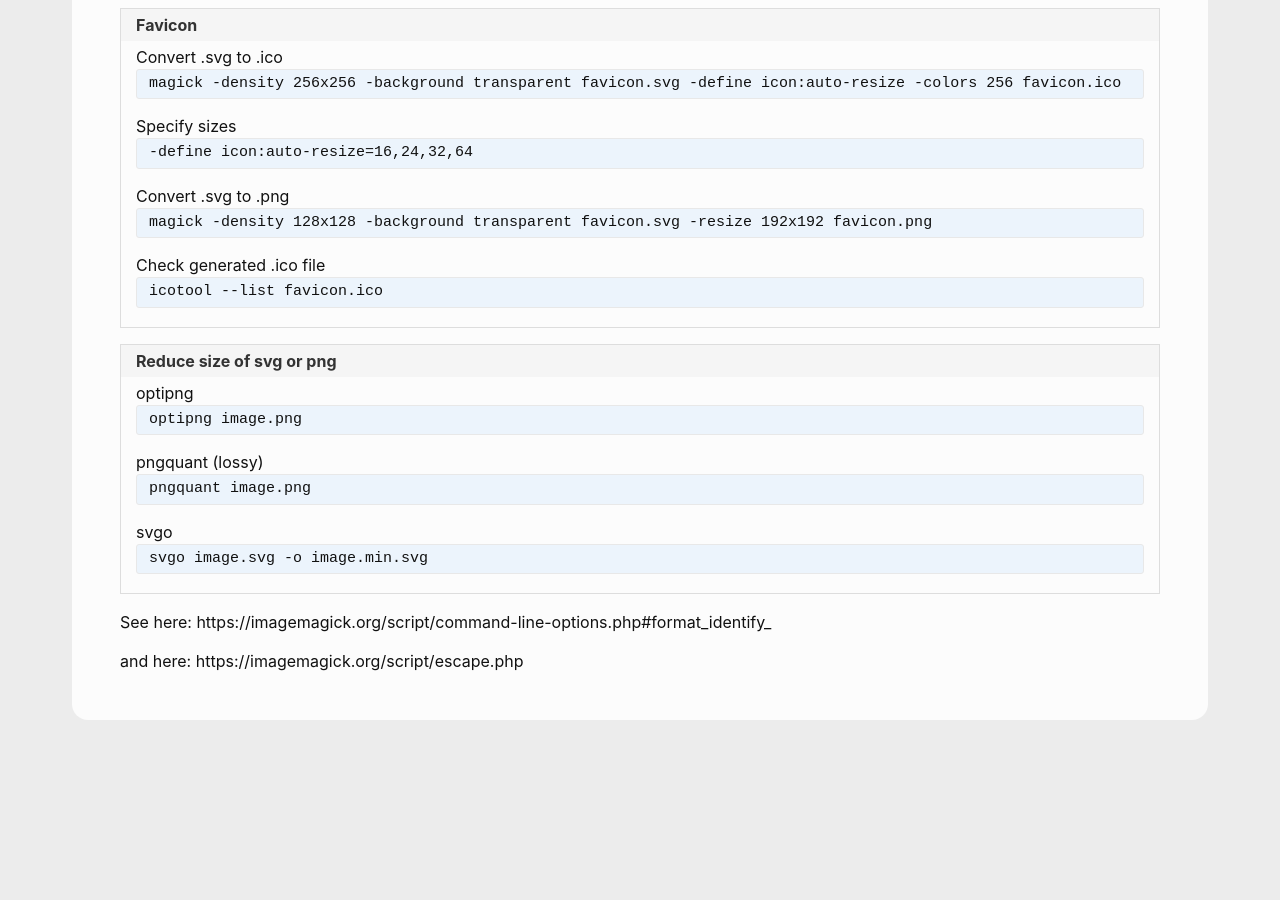
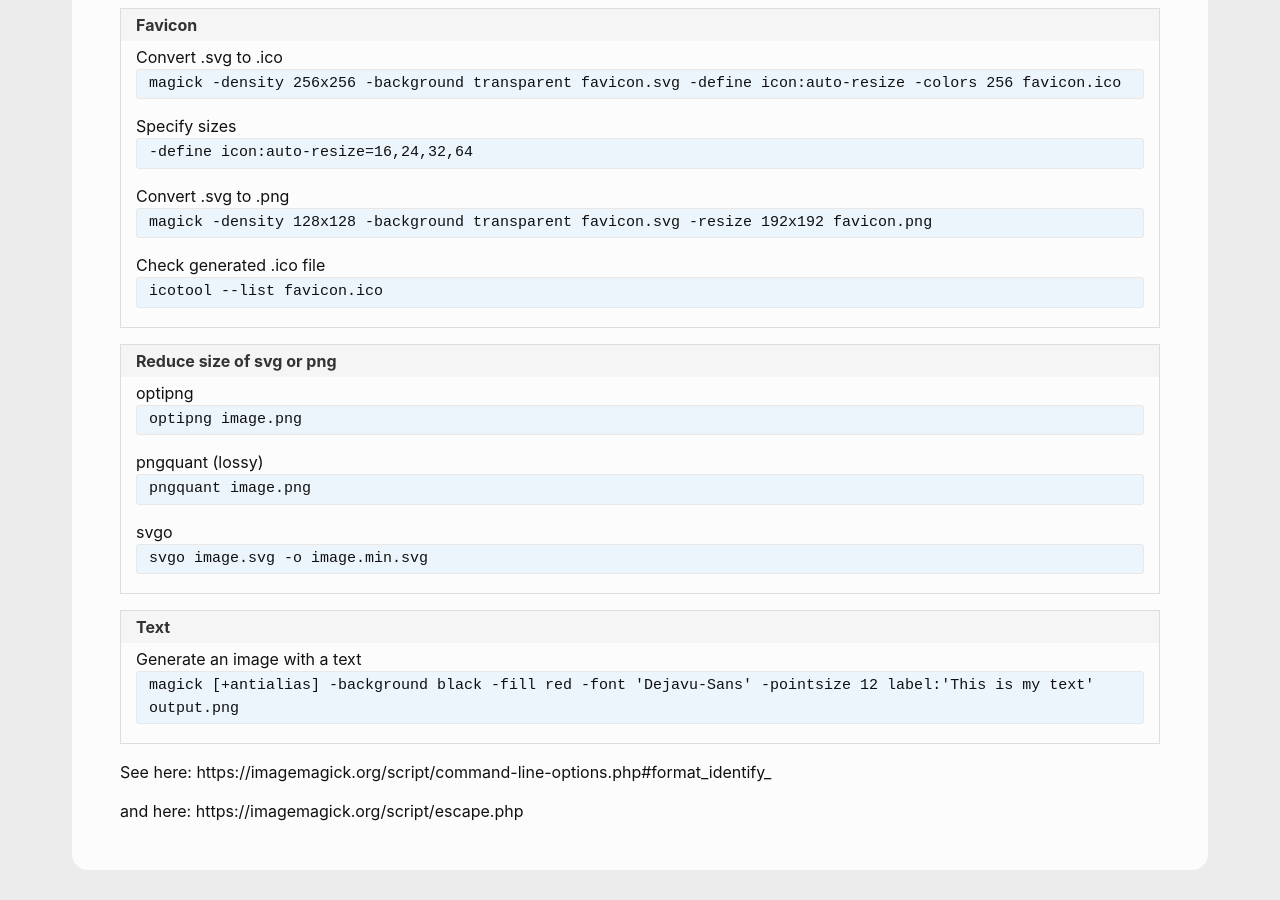
Before and after one commit to andreas-mausch/cheatsheets, a Jekyll site: the page built from _cheatsheets/imagemagick.md, in a window 1280 px wide and 900 px high, scrolled down 1656 px. Built offline with Jekyll 4.4.1, drawn with Linux system fonts in a browser that asks for light colours; before the commit the page ends 2406 px from its top, so only the background shows below that.

Commit message:
ImageMagick: Generate an image with a text

```diff
--- a/_cheatsheets/imagemagick.md
+++ b/_cheatsheets/imagemagick.md
@@ -42,6 +42,9 @@ section:
       optipng: optipng image.png
       pngquant (lossy): pngquant image.png
       svgo: svgo image.svg -o image.min.svg
+  - name: Text
+    commands:
+      Generate an image with a text: magick [+antialias] -background black -fill red -font 'Dejavu-Sans' -pointsize 12 label:'This is my text' output.png
 ---
 
 See here: https://imagemagick.org/script/command-line-options.php#format_identify_
```
